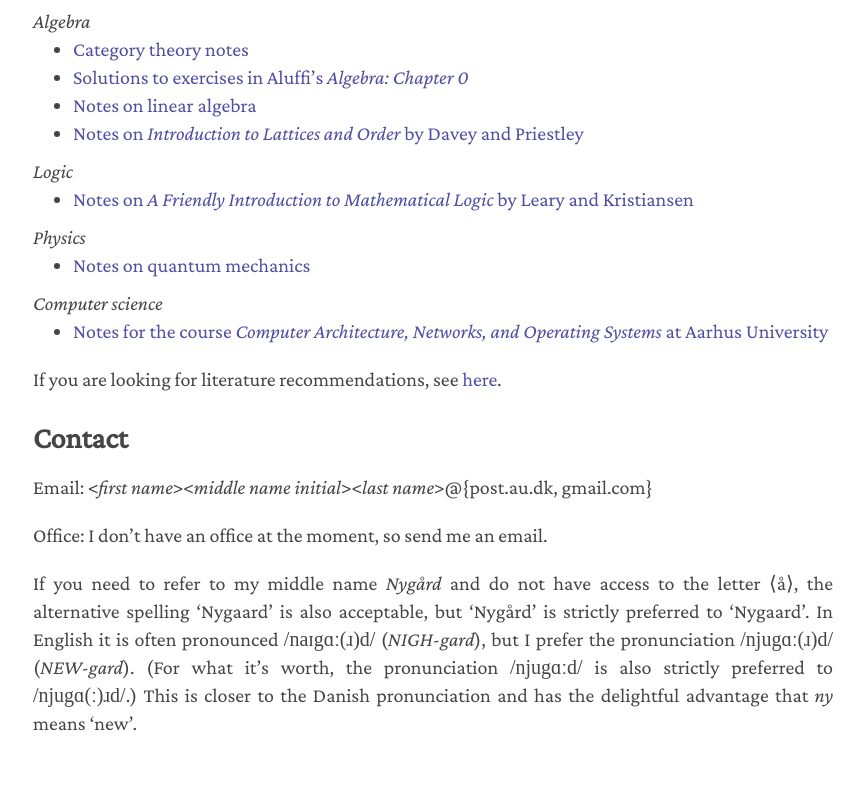
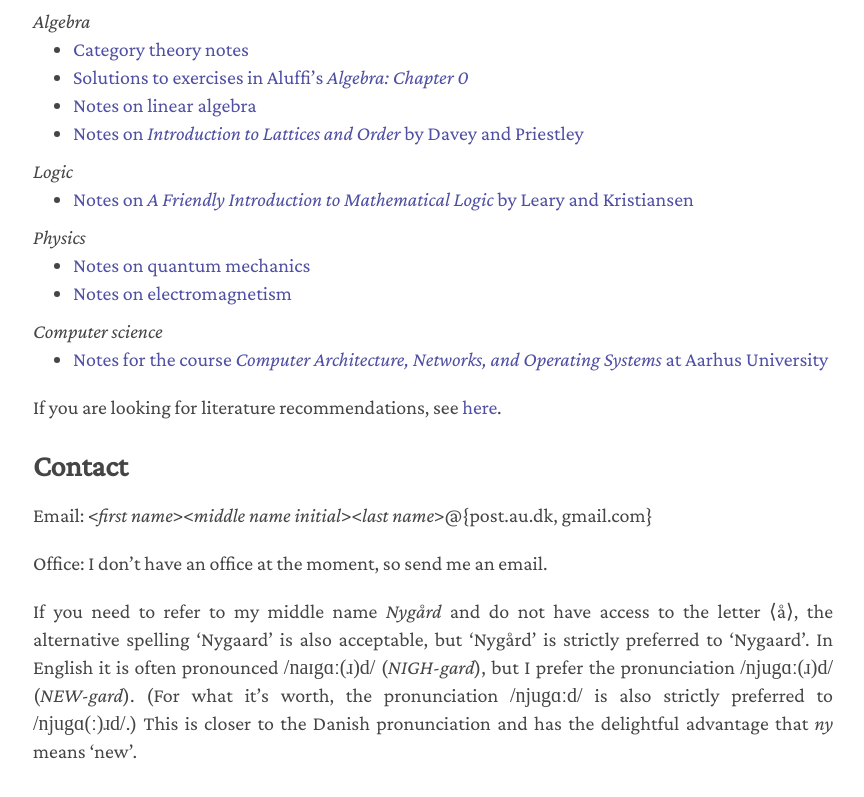
Before and after one commit to dnhansen/dnhansen.github.io, a plain HTML site: page index.html in a window 1280 px wide. Shown: the part 1726-2523 px from the top of the page, without its empty margins (207-1071 px from the left). Drawn offline with nearby package versions, Linux system fonts and the light colour scheme.

Commit message:
Added link to notes on electromagnetism to index.

```diff
--- a/index.html
+++ b/index.html
@@ -90,6 +90,7 @@
 
       <dt>Physics</dt>
       <dd><a href="https://github.com/dnhansen/qm-notes">Notes on quantum mechanics</a></dd>
+      <dd><a href="https://github.com/dnhansen/em-notes">Notes on electromagnetism</a></dd>
 
       <dt>Computer science</dt>
       <dd><a href="https://github.com/dnhansen/comark-notes">Notes for the course <span class="course">Computer Architecture, Networks, and Operating Systems</span> at Aarhus University</a></dd>
```
Also changed, not shown: index_body.html (+1 -0 lines).
